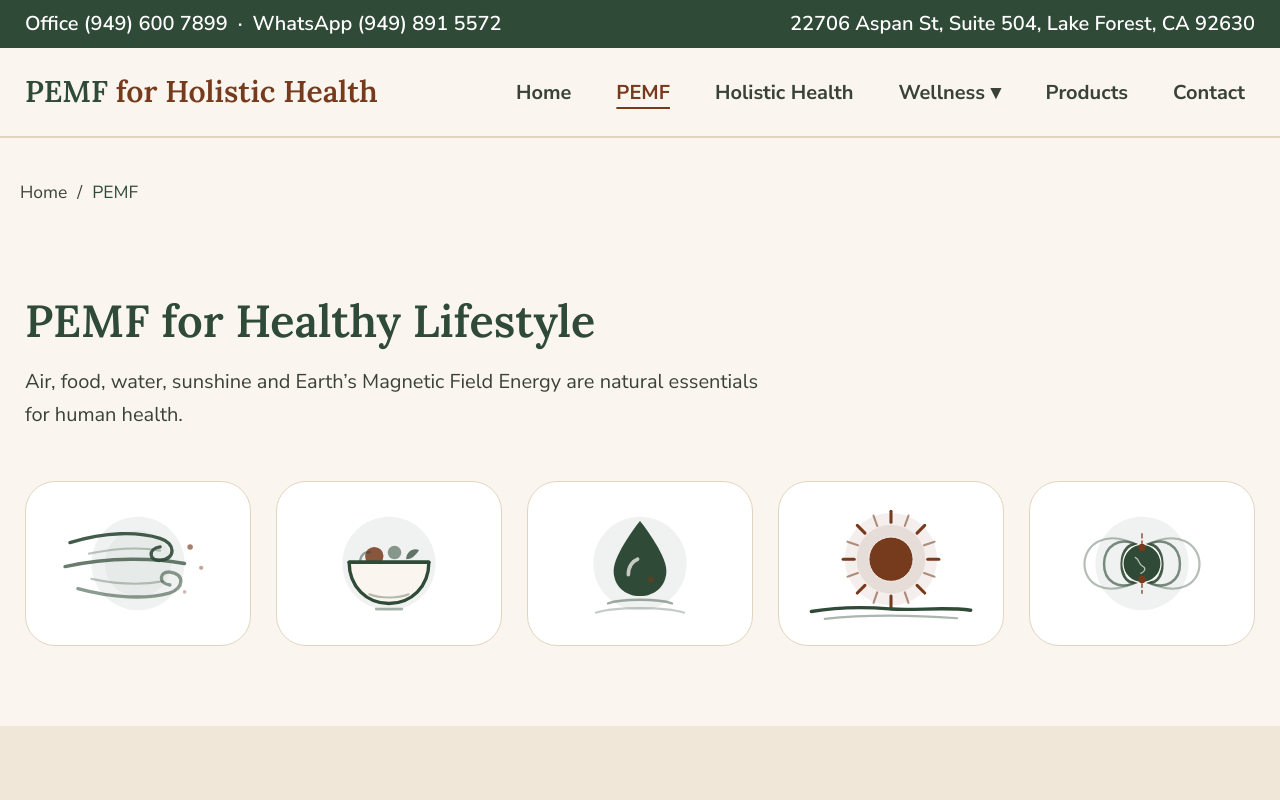
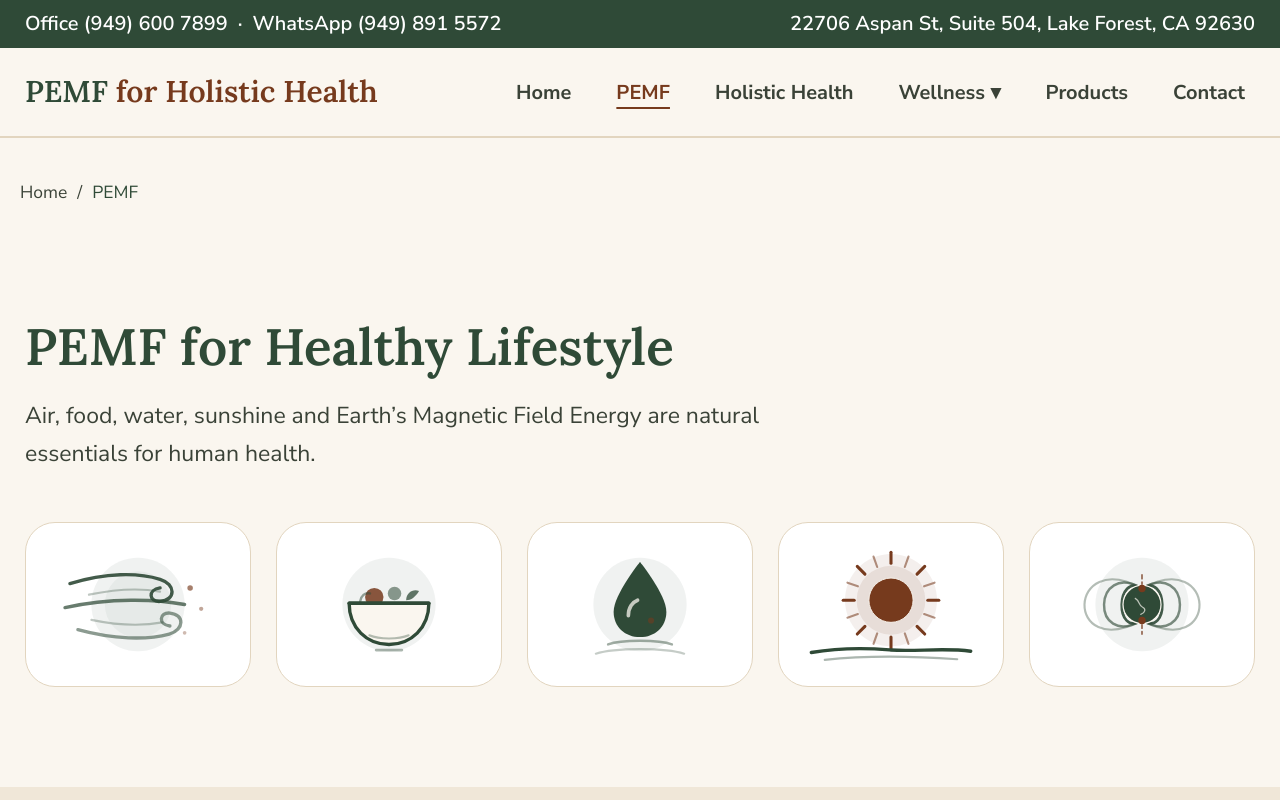
Before and after one commit to dary132/pemf-holistic-health, a Next.js app: page /pemf in a window 1280 px wide. Shown: the top 800 px of the page. Built offline with nearby package versions, Linux system fonts and the light colour scheme.

Commit message:
Add type scale and section rhythm
Section rendered h1 and h2 at the same size, so a page title never
announced itself, and every section used the same py-14 regardless of
whether it grouped with its neighbour.

```diff
--- a/app/globals.css
+++ b/app/globals.css
@@ -20,6 +20,14 @@
   --sage-soft: #6E8F70;
   --clay-soft: #C9784F;
   --rule: #E2D5BF;
+
+  /* Type scale. rem against the 19-20px root, so the accessibility floor
+     carries through every step. */
+  --step-display: clamp(2.5rem, 5vw, 3.75rem);
+  --step-h1: clamp(2.125rem, 4vw, 2.75rem);
+  --step-h2: clamp(1.75rem, 3vw, 2.125rem);
+  --step-h3: 1.25rem;
+  --step-lead: 1.15rem;
 }
 
 @theme inline {
@@ -77,7 +85,14 @@ html {
     font-weight: 600;
     color: var(--sage);
     line-height: 1.2;
+    text-wrap: balance;
   }
+
+  h1 { font-size: var(--step-h1); }
+  h2 { font-size: var(--step-h2); }
+  h3 { font-size: var(--step-h3); }
+
+  p { max-width: 65ch; }
 
   /* Prose links are always underlined — colour alone is not a sufficient cue. */
   main a:not([class]) {
@@ -92,6 +107,11 @@ html {
   }
 }
 
+@layer utilities {
+  .u-display { font-size: var(--step-display); }
+  .u-lead { font-size: var(--step-lead); max-width: 60ch; }
+}
+
 /* Anchor targets clear the sticky header. */
 section[id] { scroll-margin-top: 7rem; }
 
--- a/components/Section.tsx
+++ b/components/Section.tsx
@@ -1,4 +1,5 @@
 import type { ReactNode } from "react";
+import { RHYTHM, type Rhythm } from "@/lib/rhythm";
 
 export function Section({
   id,
@@ -7,6 +8,7 @@ export function Section({
   titleAs: Heading = "h2",
   intro,
   tinted = false,
+  rhythm = "normal",
   children,
 }: {
   id: string;
@@ -16,19 +18,24 @@ export function Section({
   titleAs?: "h1" | "h2";
   intro?: string;
   tinted?: boolean;
+  /** Vertical rhythm. Uniform padding on every section gives the eye no cue
+   *  about what groups with what, so this is chosen per section. */
+  rhythm?: Rhythm;
   children?: ReactNode;
 }) {
   return (
     <section id={id} className={tinted ? "bg-sand" : undefined}>
-      <div className="mx-auto max-w-6xl px-5 py-14 sm:py-16">
+      <div className={`mx-auto max-w-6xl px-5 ${RHYTHM[rhythm]}`}>
         <div className="max-w-3xl">
           {eyebrow && (
-            <p className="text-clay font-medium tracking-widest uppercase text-sm mb-2">{eyebrow}</p>
+            <p className="mb-2 text-sm font-medium uppercase tracking-widest text-clay">
+              {eyebrow}
+            </p>
           )}
-          <Heading className="text-3xl sm:text-4xl text-sage">{title}</Heading>
-          {intro && <p className="mt-4 max-w-[62ch] text-ink-soft leading-relaxed">{intro}</p>}
+          <Heading>{title}</Heading>
+          {intro && <p className="u-lead mt-4 leading-relaxed text-ink-soft">{intro}</p>}
         </div>
-        <div className="mt-10">{children}</div>
+        {children && <div className="mt-10">{children}</div>}
       </div>
     </section>
   );
--- /dev/null
+++ b/lib/rhythm.ts
@@ -0,0 +1,9 @@
+/** Section vertical rhythm. Chosen per section rather than applied uniformly:
+ *  the same padding everywhere gives the eye no cue about what groups with what. */
+export const RHYTHM = {
+  compact: "py-10",
+  normal: "py-16 sm:py-20",
+  spacious: "py-24 sm:py-32",
+} as const;
+
+export type Rhythm = keyof typeof RHYTHM;
```
